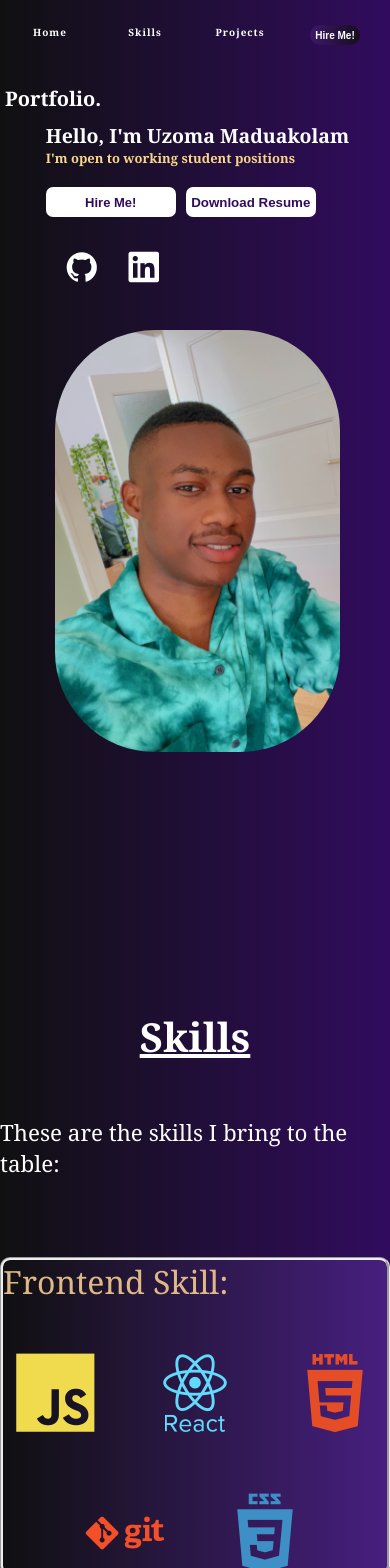
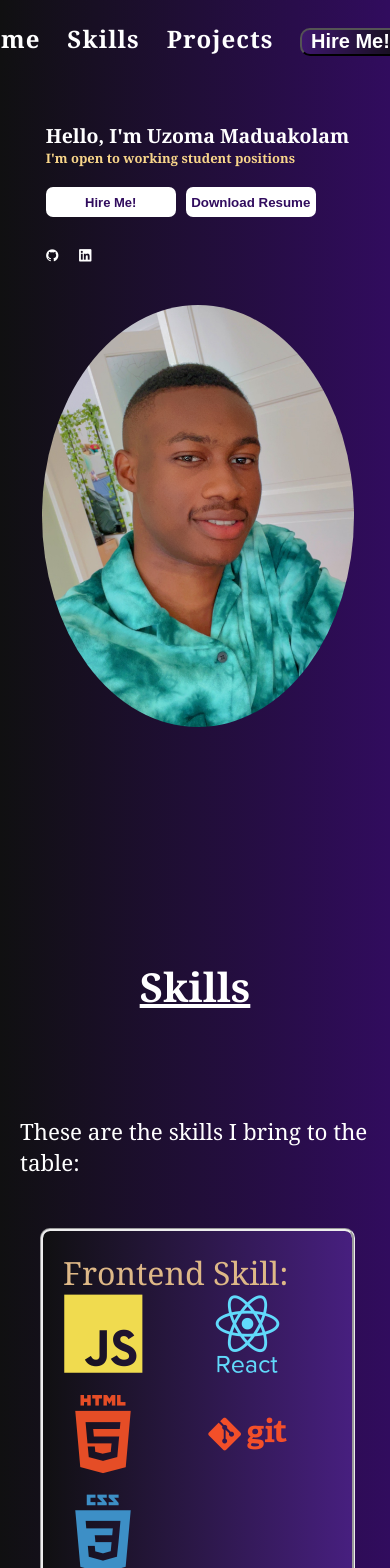
Before and after one commit to bishop6232/my-portfolio, a React (Create React App) app: page / in a window 390 px wide. Shown: the top 1568 px of the page. Built offline with nearby package versions, Linux system fonts and the light colour scheme.

Commit message:
updated the css file

```diff
--- a/src/App.css
+++ b/src/App.css
@@ -1,98 +1,78 @@
 * {
-
   margin: 0;
   padding: 0;
   box-sizing: border-box;
-
 }
 
-html{
+html {
   scroll-behavior: smooth;
 }
-header{
 
-
-  padding: 5px;
-  margin-top: -30px;
-}
-body{
-  background: linear-gradient(to right,#101011, #310c5e );
-}
-.container{
-
-
-}
-section{
-  height: 100vh;
+body {
+  background: linear-gradient(to right, #101011, #310c5e);
+  font-family: Cambria, Cochin, Georgia, Times, 'Times New Roman', serif;
 }
 
-#name{
-  color: white;
-  font-size : 45px;
-  margin-left: 70px;
-  margin-top: -45px;
-  font-family:Cambria, Cochin, Georgia, Times, 'Times New Roman', serif ;
+header {
+  padding: 5px;
 }
 
-.myPicture{
+section {
+  width: 100vw;
+  padding: 20px;
+  min-height: 100vh;
+}
 
-  margin-left: 50px;
-  border-radius: 80px;
+#name {
+  color: white;
+  font-size: 45px;
+  margin-left: 70px;
+}
+
+.myPicture {
+  border-radius: 50%;
   object-fit: cover;
-  width: 30vw;
-  height: 58vh;
-  margin-right: 50px;
+  width: 280px;
+  height: 280px;
+  margin: 20px;
 }
-.containerHome{
 
+.containerHome {
   color: white;
   display: flex;
-  justify-content: space-around;
+  flex-direction: column;
   align-items: center;
-  flex-wrap: wrap;
-  text-align: left ;
+  text-align: left;
   margin-top: 60px;
-  margin-left: 70px;
- font-size:xx-large;
- font-family:Cambria, Cochin, Georgia, Times, 'Times New Roman', serif ;
+  font-size: xx-large;
 }
-#yellow{
-  color:#f9d68a;
+
+#yellow {
+  color: #f9d68a;
   font-weight: bolder;
   transition: 0.5s;
 }
 
-
 .socials {
   display: flex;
+}
 
-}
-.socials a{
+.socials a {
   margin-top: 30px;
   margin-right: 20px;
   color: white;
   text-decoration: none;
 }
 
-.socials a:hover{
+.socials a:hover {
   transform: scale(1.5);
   color: #ffc300;
   transition: .5s;
-
 }
 
-#insta{
-  width: 3.0rem;
-  height: 3.0rem;
-  margin-right: 40px;
-  margin-top: 10px;
-}
-
-
-
-#hire{
+#hire {
   background-color: white;
-  color:#310c5e;
+  color: #310c5e;
   width: 130px;
   border-radius: 7px;
   padding: 2px;
@@ -101,10 +81,10 @@ transition: .5s;
   font-weight: bolder;
   height: 30px;
   cursor: pointer;
-  border: black;
+  border: none;
+}
 
-}
-#resume{
+#resume {
   background-color: white;
   color: black;
   width: 130px;
@@ -115,357 +95,247 @@ transition: .5s;
   height: 30px;
   cursor: pointer;
 }
-#resume a{
-  color:#310c5e;
+
+#resume a {
+  color: #310c5e;
   text-decoration: none;
 }
 
-
 /* NAV */
-
-
 .horizontal {
   display: flex;
   flex-direction: row;
-justify-content:right;
+  justify-content: right;
   align-items: center;
-background: linear-gradient(to right,#101011, #310c5e );
-box-shadow: 0 4px 8px 0 rgba(0,  0, 0, 0.2  ), 0 6px 20px 0 rgba(0  ,  0, 0, 0.19);
+  background: linear-gradient(to right, #101011, #310c5e);
+  box-shadow: 0 4px 8px 0 rgba(0, 0, 0, 0.2), 0 6px 20px 0 rgba(0, 0, 0, 0.19);
   position: fixed;
   top: 0;
   left: 0;
   right: 0;
   text-align: center;
   transition: all .5s ease-in-out;
-font-family:Cambria, Cochin, Georgia, Times, 'Times New Roman', serif ;
   letter-spacing: 1px;
   padding-top: 20px;
   padding-bottom: 10px;
-
+  z-index: 1000;
 }
 
 #nav {
-
   margin-right: auto;
   margin-left: 610px;
-  margin-top: 150px;
   font-size: x-large;
-  margin-bottom: 10;
+}
+th {
+
+  padding-right: 25px;
 }
 
-#hireNav{
-  background: linear-gradient(to right,#3d176c, #160f1c );
+#hireNav {
+  background: linear-gradient(to right, #3d176c, #160f1c);
   display: inline-block;
-  color:white;
+  color: white;
   width: 100px;
   height: 28px;
   border-radius: 10px;
-  border: black;
   cursor: pointer;
   font-weight: bold;
-  font-size:  20px;
+  font-size: 20px;
+}
 
-}
 #hireNav:hover {
   transition: all .5s ease-in-out;
   transform: scale(1.1) rotate(-5deg);
   color: #f9d68a;
 }
-th {
 
-  padding-right: 25px;
-}
-#nav a:hover{
+#nav a:hover {
   color: #f9d68a;
 }
 
-#nav a{
+#nav a {
   color: white;
 }
 
-
-.home, .skills, .projects, .resume, .contact{
+.home, .skills, .projects, .resume, .contact {
   color: black;
   text-decoration: none;
 }
 
 /* skills */
-
 .frontend, .backend {
-  background: linear-gradient(to right,#101011 , #471f7f);
-  width: fit-content;
-  height:fit-content;
+  background: linear-gradient(to right, #101011, #471f7f);
+  padding: 20px;
   font-size: xx-large;
-  font-family:Cambria, Cochin, Georgia, Times, 'Times New Roman', serif ;
   border-style: groove;
   border-radius: 10px;
-  overflow: hidden;
   color: burlywood;
+  margin: 20px;
+  width: 100%;
 }
 
+.skills-list {
+  display: flex;
+  flex-direction: column;
 
-.skills-list{
-  display: grid;
 }
 
-.skill-container{
+.skill-container {
   display: flex;
- flex-wrap: wrap;
- flex-grow: 1;
+  flex-direction: row;
   gap: 20px;
+  width: 90%;
   justify-content: space-around;
- align-items: center;
 }
 
-
-.frontend-icons, .backend-icons{
-  padding-top: 50px;
+.frontend-icons, .backend-icons {
   display: grid;
-  grid-template-columns:  repeat(3, 1fr);
-  gap: 60px;
-  flex-wrap: wrap;
+  grid-template-columns: repeat(3, 1fr);
+  gap: 20px;
 }
 
-.skillHead{
+.skillHead {
   color: white;
   text-align: center;
   font-size: 5rem;
   margin: 5rem 0;
   text-decoration: underline;
-  font-family:Cambria, Cochin, Georgia, Times, 'Times New Roman', serif ;
 }
-p{
+
+p {
   color: white;
-  margin-top: -70px;
   font-size: 2rem;
-  font-family:Cambria, Cochin, Georgia, Times, 'Times New Roman', serif ;
-
 }
 
 /* projects */
-
-
-
-.projectHead{
+.projectHead {
   color: white;
   text-align: center;
   font-size: 5rem;
   margin: 5rem 0;
   text-decoration: underline;
-  font-family:Cambria, Cochin, Georgia, Times, 'Times New Roman', serif ;
-}
-.project-icons{
-  display: grid;
-  flex-wrap: wrap;
 }
 
-.project-container{
+.project-container {
   display: flex;
- flex-wrap: wrap;
- flex-grow: 1;
+  flex-direction: row;
+  justify-content: space-around;
   gap: 20px;
- justify-content: space-around;
   align-items: center;
-
 }
 
-.project-list{
-  margin-top: 140px;
-  display: grid;
+.projects-title {
+  background: linear-gradient(to right, #101011, #471f7f);
+  text-align: center;
+  width: 30%;
+  font-size: xx-large;
+  border-style: groove;
+  border-radius: 10px;
+  color: burlywood;
+  padding: 20px;
+  margin-bottom: 20px;
 }
 
-.projects-title{
-  background: linear-gradient(to right,#101011 , #471f7f);
-  text-align: center;
-  width: 30vw;
-  height: 40vh;
-  font-size: xx-large;
-  font-family:Cambria, Cochin, Georgia, Times, 'Times New Roman', serif ;
-  border-style: groove;
-  border-radius: 10px;
-  overflow: hidden;
-  color: burlywood;
-}
-
-.delivery{
-  width: 30vw;
-  height: 40vh;
+.delivery {
+  width: 100%;
+  height: auto;
   object-fit: cover;
 }
 
-
-.projects-title :hover{
+.projects-title:hover {
   cursor: pointer;
   opacity: 0.8;
   transition: all .5s ease-out;
-
 }
 
-@media screen and (max-width:960px){
-
-
-  .myPicture{
-    margin-left: 50px;
-    border-radius: 80px;
-    object-fit: cover;
-    width: 50vw;
-    height: 38vh;
-    margin-right: 50px;
+@media screen and (max-width: 960px) {
+  .myPicture {
+    width: 230px;
+    height: 230px;
     margin-top: 60px;
   }
 
-    .projects-title{
-      width: 80vw;
-      font-size: xx-large;
-
+  .projects-title {
+    width: 90%;
+    font-size: large;
   }
 
-
-
-
-    .delivery{
-      width: 80vw;
-      object-fit: cover;
-
-    }
-
-  .skills-list p{
-    margin-top: -13em;
-  }
-  .skill-container{
-    margin-top: -50em;
+  .delivery {
+    width: 90%;
   }
 }
 
-@media  screen and (max-width:720px) {
-
+@media screen and (max-width: 720px) {
   #name {
     font-size: 20px;
     margin-left: 5px;
   }
-  .horizontal{
+
+  .horizontal {
     flex-direction: column;
     justify-content: center;
-        align-items:stretch;
-        text-align:center;
+    align-items: center;
+    text-align: center;
     box-shadow: none;
-        position:fixed;
-        font-size: 10px;
     padding-bottom: 6px;
   }
-  #Nav{
+
+  #nav {
     padding-top: 5px;
     margin-left: 20px;
+    display: grid;
+    grid-template-columns: repeat(4, 1fr);
     gap: 10px;
-    display: grid;
-    grid-template-columns:  repeat(4, 1fr);
-
   }
 
-  .myPicture{
-    border-radius: 100px;
+  .myPicture {
     width: 80vw;
     height: 50vh;
     margin-top: 40px;
-    margin-right: 50px;
+    margin-bottom: 20px;
   }
 
-  p{
+  p {
     font-size: 1.4rem;
     margin-bottom: 30px;
   }
 
   .containerHome {
-    display: flex;
-    flex-wrap: wrap;
-    margin-top: 10px; /* Adjust margin as needed */
+    font-size: small;
     margin-left: 5px;
+  }
+
+  #hire {
     font-size: small;
   }
-  #hire {
-    height: 30px;
-    font-size: small;
-    margin-top: 20px;
+
+  .frontend-icons, .backend-icons {
+    grid-template-columns: 1fr 1fr;
   }
 
-  #git,
-  #insta,
-  #linkedin {
-  margin-top: 33px;
-  margin-right: 20px;
-  }
-  #git{
-    margin-top: 38px;
-  }
-
-
-
-  #hireNav {
-    width: 50px;
-    height: 20px;
-    font-size: 10px;
-  }
-
-
- .socials a{
-  font-size: xx-large;
-  margin-left: 20px ;
-  margin-right: 10px;
- }
-
- .frontend-icons, .backend-icons{
-  display: flex;
-  align-items: center;
-  justify-content: center;
-
-
-
-}
-.skillHead{
+  .skillHead {
     font-size: 2.5rem;
   }
 
-#projects{
-scroll-margin-top: 100px;
+  .projectHead {
+    font-size: 2.5rem;
   }
 
-
-.projectHead {
-  margin-top: 0;
-  font-size: 2.5rem;
-}
-.backend{
-margin-bottom: 20px;
+  .projects-title {
+    width: 100%;
   }
 
-.project-container{
-
-  justify-content: space-around;
-  gap: 200;
-}
-.projects-title{
- margin-bottom: 10px;
-  width: 100vw;
-  justify-content: space-around;
-}
-.project-icons{
-  display:flex;
-
+  .delivery {
+    width: 100%;
   }
 
-.project-list{
-  margin-top: 30em;
-}
-.delivery{
-  width: 100vw;
-  object-fit:fill;
-}
-
-.skills-list p{
-  margin-top: -2em;
+  .project-container {
+    gap: 10px;
+    display: flex;
+    flex-direction: column;
   }
   .skill-container{
-  margin-top: 3em;
+    display: flex;
+    flex-direction: column;
   }
-
 }
--- a/src/components/Home.js
+++ b/src/components/Home.js
@@ -40,7 +40,7 @@ function Home() {
 
         </div>
 
-        <img className='myPicture'  src="images/portfolio.JPG" alt='uzoma'></img>
+        <img className='myPicture'  src="my-portfolio/images/portfolio.JPG" alt='uzoma'></img>
 
       </div>
 
@@ -103,7 +103,7 @@ function Home() {
             <div className='projects-title'>Airways fast Delivery
 
               <div className='project-icons'>
-                <a  href='http://bishop6232.github.io/airways-delivery' target='_blank' rel="noreferrer"><img className='delivery' src='images/delivery.png' alt=''></img></a>
+                <a  href='http://bishop6232.github.io/airways-delivery' target='_blank' rel="noreferrer"><img className='delivery' src='my-portfolio/images/delivery.png' alt=''></img></a>
               </div>
 
             </div>
@@ -111,7 +111,7 @@ function Home() {
             <div className='projects-title'> AI knowledge hub
 
               <div className='project-icons'>
-                <a href='https://bishop6232.github.io/AI-Knowledge-Hub/' target='_blank' rel="noreferrer"><img className='delivery' src='images/Ai.jpg' alt=''></img></a>
+                <a href='https://bishop6232.github.io/AI-Knowledge-Hub/' target='_blank' rel="noreferrer"><img className='delivery' src='my-portfolio/images/Ai.jpg' alt=''></img></a>
               </div>
 
             </div>
```
Lines whose indentation alone changed are shown as unchanged.
